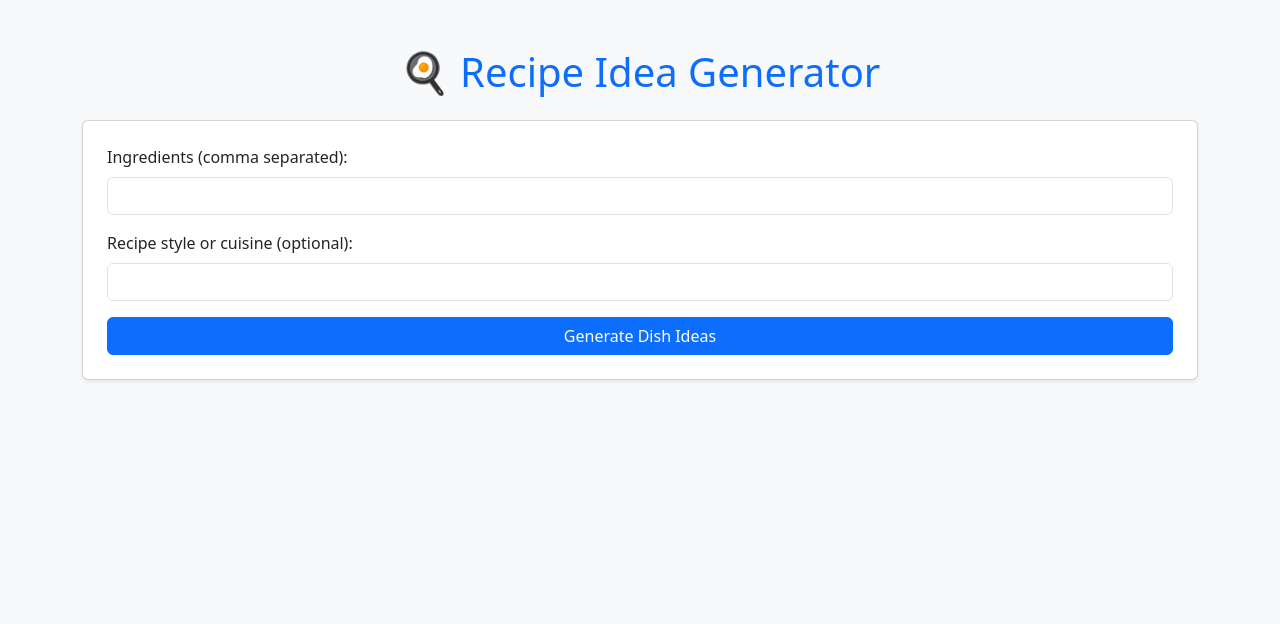
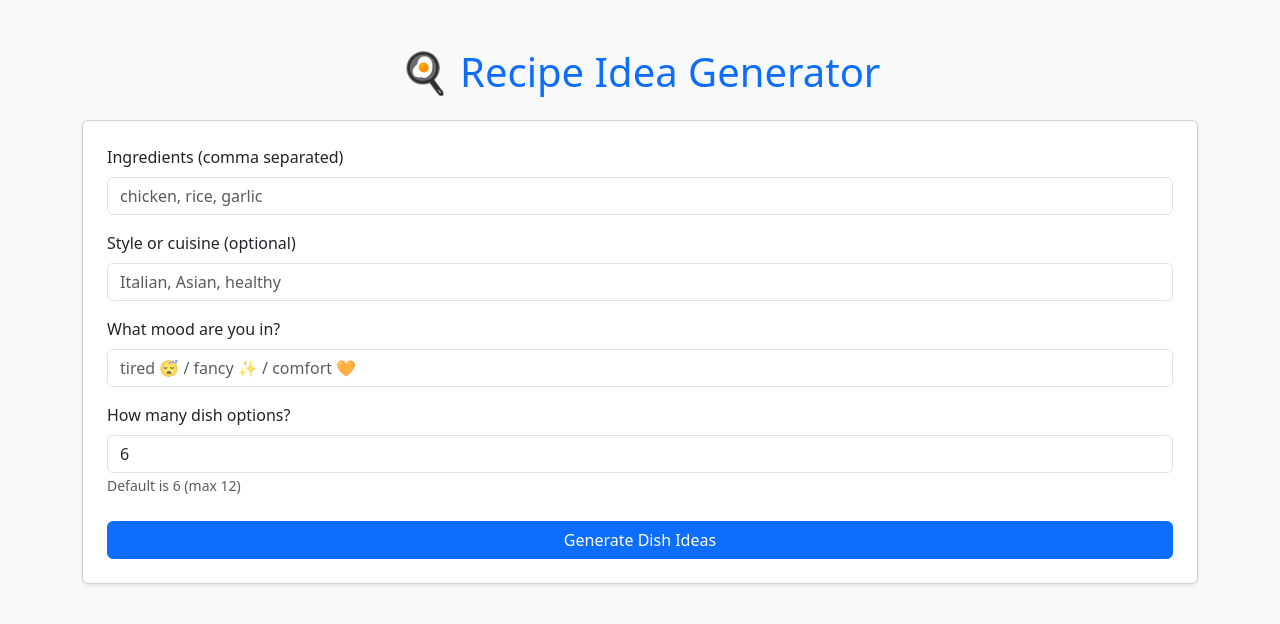
Before and after one commit to Imabubblr/Recipe-Generator, a Flask app: page / in a window 1280 px wide. Shown: the top 624 px of the page. Run offline with Flask 3, Linux system fonts and the light colour scheme; parts of the project's set-up code (start-up, migrations or seed data) failed here and were passed over.

Commit message:
Finished ui improvements
Finished ui improvements for the hackathon

```diff
--- a/Templates/index.html
+++ b/Templates/index.html
@@ -1,60 +1,79 @@
 <!DOCTYPE html>
 <html lang="en">
 <head>
-    <meta charset="UTF-8" />
+    <meta charset="UTF-8">
     <title>Recipe Idea Generator</title>
     <link href="https://cdn.jsdelivr.net/npm/bootstrap@5.3.2/dist/css/bootstrap.min.css" rel="stylesheet">
 </head>
 <body class="bg-light">
 <div class="container py-5">
-    <h1 class="mb-4 text-center text-primary">🍳 Recipe Idea Generator</h1>
 
-    {% if error %}
-    <div class="alert alert-danger text-center" role="alert">
-        {{ error }}
-    </div>
-    {% endif %}
+    <h1 class="text-center text-primary mb-4">🍳 Recipe Idea Generator</h1>
 
     <div class="card p-4 shadow-sm">
-        <form method="POST" action="/" id="recipeForm">
+        <form method="POST" id="recipeForm">
+
             <div class="mb-3">
-                <label class="form-label">Ingredients (comma separated):</label>
-                <input type="text" class="form-control" name="ingredients" required>
+                <label class="form-label">Ingredients (comma separated)</label>
+                <input class="form-control" name="ingredients" required
+                       placeholder="chicken, rice, garlic">
             </div>
 
             <div class="mb-3">
-                <label class="form-label">Recipe style or cuisine (optional):</label>
-                <input type="text" class="form-control" name="style">
+                <label class="form-label">Style or cuisine (optional)</label>
+                <input class="form-control" name="style"
+                       placeholder="Italian, Asian, healthy">
             </div>
 
-            <button type="submit" class="btn btn-primary w-100">
+            <div class="mb-3">
+                <label class="form-label">
+                    What mood are you in?
+                </label>
+                <input class="form-control" name="mood"
+                       placeholder="tired 😴 / fancy ✨ / comfort 🧡">
+            </div>
+
+            <!-- NEW: Number of options -->
+            <div class="mb-4">
+                <label class="form-label">
+                    How many dish options?
+                </label>
+                <input type="number"
+                       class="form-control"
+                       name="num_options"
+                       min="1"
+                       max="12"
+                       value="6">
+                <small class="text-muted">
+                    Default is 6 (max 12)
+                </small>
+            </div>
+
+            <button class="btn btn-primary w-100">
                 Generate Dish Ideas
             </button>
         </form>
     </div>
 
     <!-- Loading Modal -->
-    <div class="modal fade" id="generatingModal" tabindex="-1" aria-labelledby="generatingLabel" aria-hidden="true" data-bs-backdrop="static" data-bs-keyboard="false">
+    <div class="modal fade" id="generatingModal" tabindex="-1" data-bs-backdrop="static">
         <div class="modal-dialog modal-dialog-centered">
             <div class="modal-content">
                 <div class="modal-body text-center py-5">
-                    <div class="spinner-border text-primary mb-3" role="status">
-                        <span class="visually-hidden">Loading...</span>
-                    </div>
-                    <h5 id="generatingLabel">Generating your dish ideas...</h5>
-                    <p class="text-muted">Please wait while we create personalized recipes for you.</p>
+                    <div class="spinner-border text-primary mb-3"></div>
+                    <h5>Cooking up ideas…</h5>
                 </div>
             </div>
         </div>
     </div>
 
-    <script src="https://cdn.jsdelivr.net/npm/bootstrap@5.3.2/dist/js/bootstrap.bundle.min.js"></script>
-    <script>
-        document.getElementById('recipeForm').addEventListener('submit', function() {
-            const modal = new bootstrap.Modal(document.getElementById('generatingModal'));
-            modal.show();
-        });
-    </script>
 </div>
+
+<script src="https://cdn.jsdelivr.net/npm/bootstrap@5.3.2/dist/js/bootstrap.bundle.min.js"></script>
+<script>
+document.getElementById("recipeForm").addEventListener("submit", () => {
+    new bootstrap.Modal(document.getElementById("generatingModal")).show();
+});
+</script>
 </body>
 </html>
--- a/app.py
+++ b/app.py
@@ -2,105 +2,125 @@ from flask import Flask, render_template, request, redirect, url_for
 from openai import OpenAI
 import os
 from dotenv import load_dotenv
+import re
 
-# Load environment variables from .env file
 load_dotenv()
 
 app = Flask(__name__)
 
-OPENROUTER_API_KEY = os.environ.get("OPENROUTER_API_KEY") or os.environ.get("OPENROUTER_API_KEY")
-OPENROUTER_API_KEY = OPENROUTER_API_KEY.strip('"\'') if OPENROUTER_API_KEY else ""
-
+OPENROUTER_API_KEY = os.environ.get("OPENROUTER_API_KEY", "").strip('"\'')
 if not OPENROUTER_API_KEY:
-    raise RuntimeError(
-        "OPENROUTER_API_KEY or OPENROUTER_API_KEY is not set.\n"
-        "Set it in your environment: export OPENROUTER_API_KEY=sk-or-v1-..."
-    )
+    raise RuntimeError("OPENROUTER_API_KEY not set")
 
 client = OpenAI(
     api_key=OPENROUTER_API_KEY,
     base_url="https://openrouter.ai/api/v1"
 )
 
-def get_dishes_with_prep(ingredients, style, num_options=3):
+data_store = {}
+
+def get_dishes_with_prep(ingredients, style, mood="", num_options=3):
+    mood_line = f"The cook is feeling: {mood}.\n" if mood else ""
+
     prompt = (
-        f"I have the following ingredients: {', '.join(ingredients)}.\n"
-        f"Please give me a list of {num_options} {style} dish names you can make with these ingredients, "
-        "each with a brief estimated preparation time.\n"
-        "Format as a numbered list with dish name and prep time only."
+        f"I have these ingredients: {', '.join(ingredients)}.\n"
+        f"{mood_line}"
+        f"Desired style or cuisine: {style}.\n\n"
+        f"Generate {num_options} VERY DISTINCT dish ideas.\n"
+        "Each dish must differ clearly in:\n"
+        "- cooking method\n"
+        "- flavor profile\n"
+        "- effort level or vibe\n\n"
+        "Mood rules:\n"
+        "- tired → fastest, simplest dishes\n"
+        "- fancy → elevated, indulgent dishes\n"
+        "- comfort → cozy and familiar\n"
+        "- craving X → feature X strongly\n\n"
+        "Return format (STRICT):\n"
+        "1. Dish Name – Prep Time | Emoji"
     )
 
     response = client.chat.completions.create(
         model="google/gemini-2.5-pro",
         messages=[{"role": "user", "content": prompt}],
+        temperature=0.9
     )
+
     return response.choices[0].message.content
 
-def get_recipe(dish_name, ingredients):
+def get_recipe(dish_name, ingredients, mood=""):
+    mood_line = f"Cook's mood: {mood}. Adjust complexity and tone.\n" if mood else ""
+
     prompt = (
-        f"Provide a detailed recipe for '{dish_name}' using these ingredients: "
-        f"{', '.join(ingredients)}.\nInclude clear step-by-step instructions."
+        f"{mood_line}"
+        f"Create a detailed recipe for '{dish_name}' using:\n"
+        f"{', '.join(ingredients)}.\n\n"
+        "Include step-by-step instructions and helpful tips."
     )
 
     response = client.chat.completions.create(
         model="google/gemini-2.5-pro",
         messages=[{"role": "user", "content": prompt}],
+        temperature=0.8
     )
+
     return response.choices[0].message.content
 
-def parse_dishes(dishes_text):
-    if not dishes_text:
-        return []
-
-    lines = dishes_text.strip().split("\n")
+def parse_dishes(text):
     dishes = []
-
-    for line in lines:
-        if "." in line:
-            part = line.split(".", 1)[1].strip()
-            if " - " in part:
-                dish_name = part.split(" - ")[0].strip()
-            elif "(" in part:
-                dish_name = part.split("(")[0].strip()
-            else:
-                dish_name = part.strip()
-            dishes.append((part, dish_name))
+    for line in text.split("\n"):
+        line = line.strip()
+        # Match: "1. Dish Name – 15 mins | 😴"
+        if re.match(r"^\d+\.\s+", line):
+            dishes.append(line.split(".", 1)[1].strip())
     return dishes
-
-data_store = {}
 
 @app.route("/", methods=["GET", "POST"])
 def index():
     if request.method == "POST":
-        ingredients_input = request.form.get("ingredients") or ""
-        style = (request.form.get("style") or "").strip() or "simple"
-        ingredients = [i.strip() for i in ingredients_input.split(",") if i.strip()]
+        ingredients = [
+            i.strip() for i in request.form.get("ingredients", "").split(",")
+            if i.strip()
+        ]
 
-        dishes_text = get_dishes_with_prep(ingredients, style, num_options=6)
+        style = request.form.get("style", "simple")
+        mood = request.form.get("mood", "").strip()
+
+        # NEW: number of options (default 3, clamped 1–12)
+        try:
+            num_options = int(request.form.get("num_options", 3))
+        except ValueError:
+            num_options = 3
+
+        num_options = max(1, min(num_options, 12))
+
+        dishes_text = get_dishes_with_prep(
+            ingredients,
+            style,
+            mood,
+            num_options=num_options
+        )
         dishes = parse_dishes(dishes_text)
 
         data_store["ingredients"] = ingredients
-        data_store["dishes"] = [dish_name for _, dish_name in dishes]
+        data_store["dishes"] = dishes
+        data_store["mood"] = mood
 
-        dishes_display = [full_text for full_text, _ in dishes]
-
-        return render_template(
-            "dishes.html",
-            dishes=dishes_display
-        )
+        return render_template("dishes.html", dishes=dishes)
 
     return render_template("index.html")
 
 @app.route("/recipe/<int:dish_index>")
 def recipe(dish_index):
-    ingredients = data_store.get("ingredients")
-    dishes = data_store.get("dishes")
+    dishes = data_store.get("dishes", [])
+    ingredients = data_store.get("ingredients", [])
+    mood = data_store.get("mood", "")
 
-    if not ingredients or not dishes or dish_index < 0 or dish_index >= len(dishes):
+    if dish_index < 0 or dish_index >= len(dishes):
         return redirect(url_for("index"))
 
-    dish_name = dishes[dish_index]
-    recipe_text = get_recipe(dish_name, ingredients)
+    dish_name = dishes[dish_index].split("–")[0].strip()
+    recipe_text = get_recipe(dish_name, ingredients, mood)
 
     return render_template(
         "recipe.html",
```
Also changed, not shown: Templates/dishes.html (+91 -28 lines).
